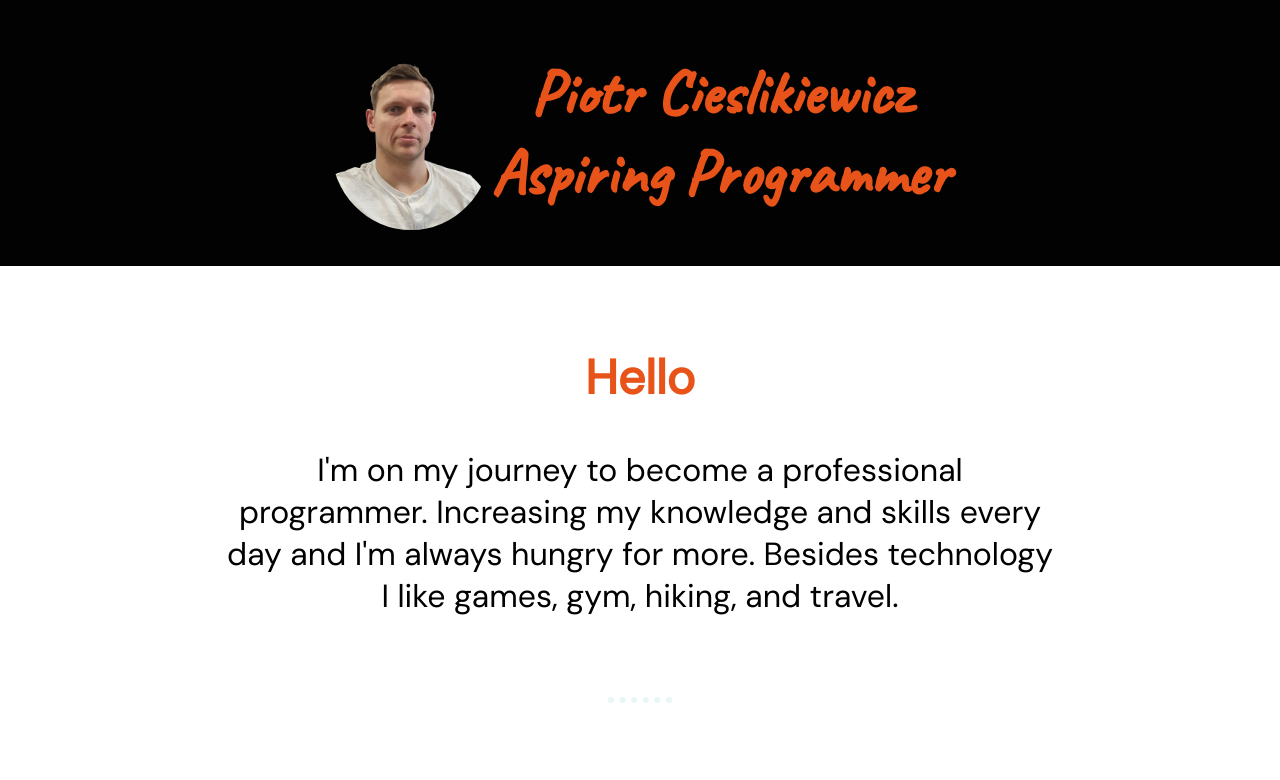
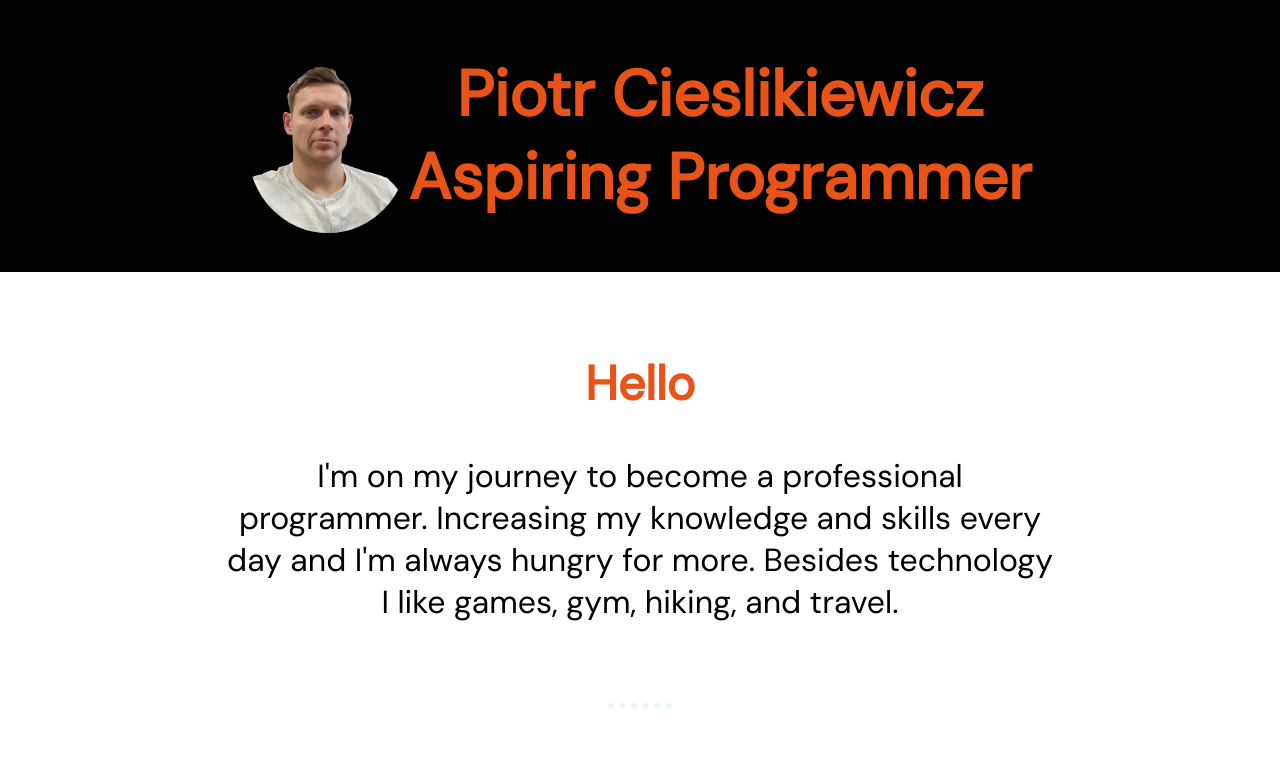
Before and after one commit to Cieslik85/MeetMe, a plain HTML site: page index.html in a window 1280 px wide. Shown: the top 780 px of the page. Drawn offline with Linux system fonts and the light colour scheme.

Commit message:
Update styles.css
Removed the below font code from h1
  font-family: "caveat", cursive;

```diff
--- a/styles.css
+++ b/styles.css
@@ -24,7 +24,6 @@ hr {
 }
 
 h1 {
-  font-family: "caveat", cursive;
   font-size: 4rem;
   color: rgb(231, 83, 24);
 }
```
